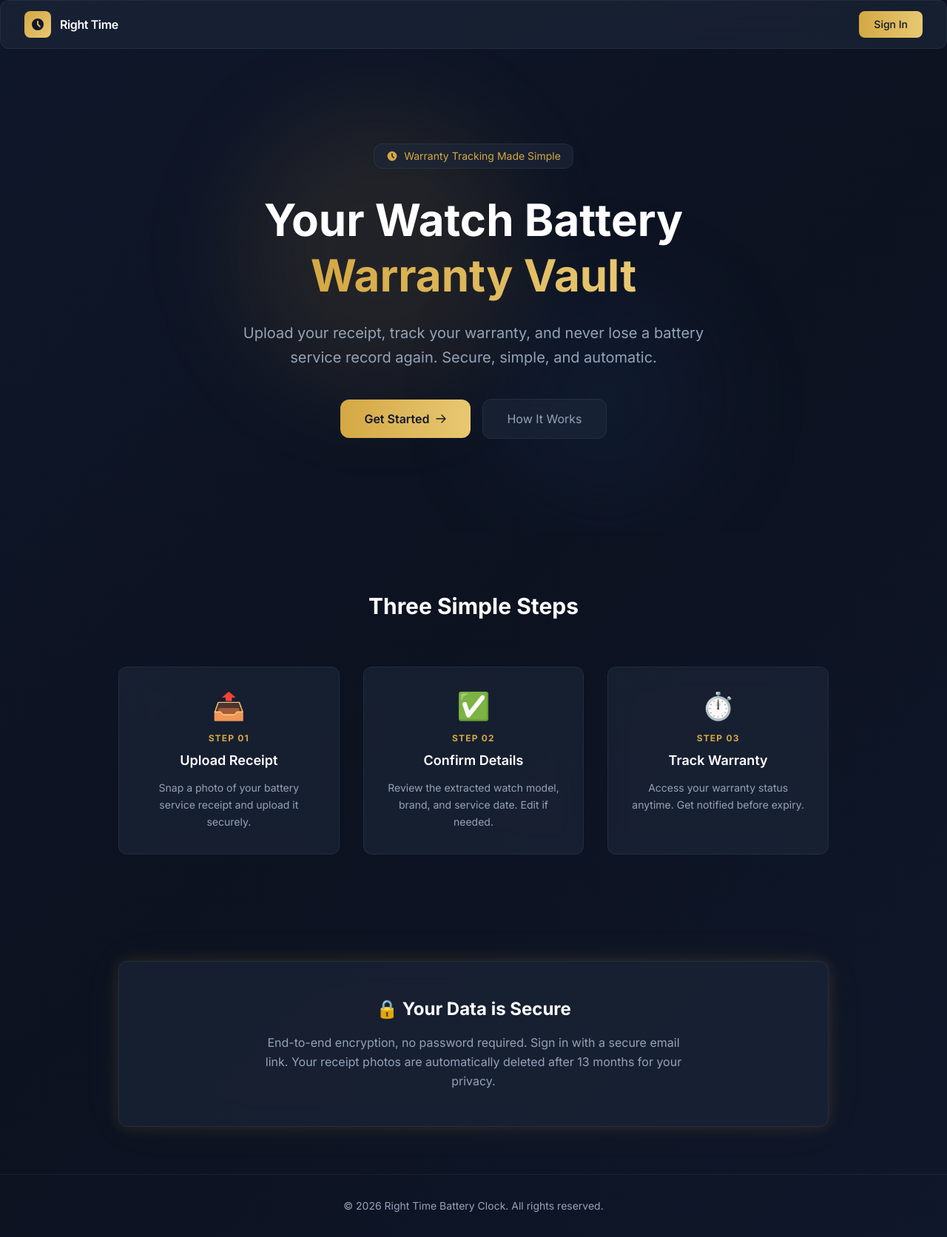
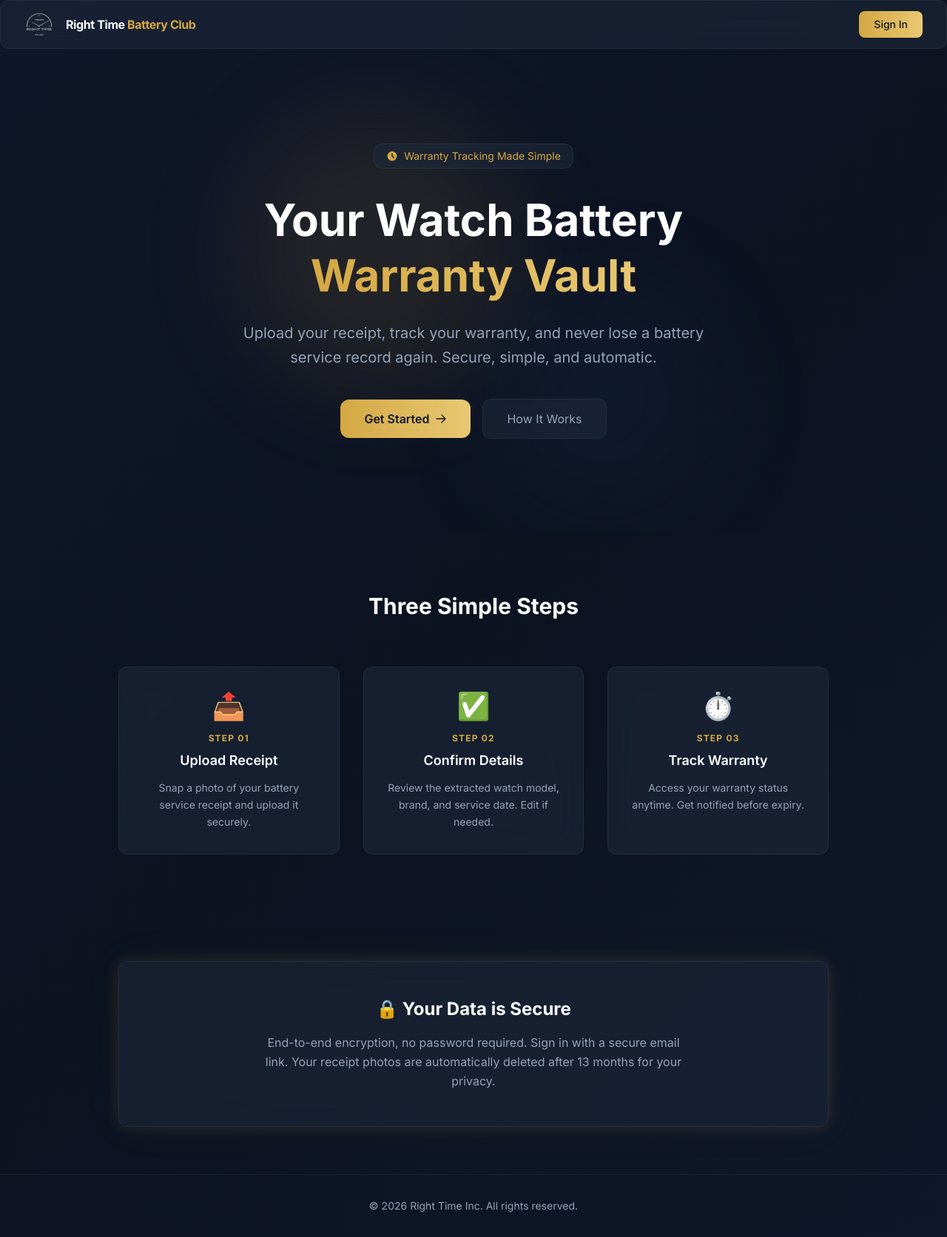
Before and after one commit to WestsideUnion/Right-Time-Battery-Club, a Next.js app: page / in a window 1280 px wide. Shown: the whole page at 74% size. Built offline with nearby package versions, Linux system fonts and the light colour scheme; no server answers.

Commit message:
feat: update branding with a new logo and "Battery Club" text across the application.

```diff
--- a/src/app/layout.tsx
+++ b/src/app/layout.tsx
@@ -8,7 +8,7 @@ const inter = Inter({
 });
 
 export const metadata: Metadata = {
-  title: 'Right Time Battery Clock — Warranty Tracker',
+  title: 'Right Time — Battery Club',
   description:
     'Secure digital receipt vault and warranty tracker for watch battery services. Upload your receipt, track your warranty.',
 };
--- a/src/app/login/page.tsx
+++ b/src/app/login/page.tsx
@@ -42,11 +42,15 @@ function LoginForm() {
         <div className="relative w-full max-w-md">
             <div className="glass p-8 sm:p-10 glow-gold animate-fade-in">
                 {/* Logo */}
-                <div className="flex justify-center mb-8">
-                    <div className="w-14 h-14 rounded-2xl bg-gradient-to-br from-[var(--brand-gold)] to-[var(--brand-gold-light)] flex items-center justify-center">
-                        <svg className="w-8 h-8 text-[var(--brand-navy)]" fill="currentColor" viewBox="0 0 20 20">
-                            <path fillRule="evenodd" d="M10 18a8 8 0 100-16 8 8 0 000 16zm1-12a1 1 0 10-2 0v4a1 1 0 00.293.707l2.828 2.829a1 1 0 101.415-1.415L11 9.586V6z" clipRule="evenodd" />
-                        </svg>
+                <div className="flex items-center justify-center gap-4 mb-8 text-center">
+                    <img
+                        src="/logo.png"
+                        alt="Right Time"
+                        className="h-16 w-auto invert brightness-200"
+                    />
+                    <div className="text-left">
+                        <h2 className="text-2xl font-bold text-white leading-none">Right Time</h2>
+                        <h3 className="text-lg font-semibold text-[var(--brand-gold)] leading-none mt-1">Battery Club</h3>
                     </div>
                 </div>
 
--- a/src/app/page.tsx
+++ b/src/app/page.tsx
@@ -105,7 +105,7 @@ export default function Home() {
         {/* Footer */}
         <footer className="border-t border-white/5 py-8">
           <div className="max-w-5xl mx-auto px-4 text-center text-sm text-[var(--brand-slate)]">
-            © {new Date().getFullYear()} Right Time Battery Clock. All rights reserved.
+            © {new Date().getFullYear()} Right Time Inc. All rights reserved.
           </div>
         </footer>
       </main>
--- a/src/components/layout/Header.tsx
+++ b/src/components/layout/Header.tsx
@@ -30,14 +30,14 @@ export default function Header() {
             <div className="max-w-7xl mx-auto px-4 sm:px-6 lg:px-8">
                 <div className="flex items-center justify-between h-16">
                     {/* Logo */}
-                    <Link href="/" className="flex items-center gap-3 group">
-                        <div className="w-9 h-9 rounded-lg bg-gradient-to-br from-[var(--brand-gold)] to-[var(--brand-gold-light)] flex items-center justify-center transition-transform group-hover:scale-105">
-                            <svg className="w-5 h-5 text-[var(--brand-navy)]" fill="currentColor" viewBox="0 0 20 20">
-                                <path fillRule="evenodd" d="M10 18a8 8 0 100-16 8 8 0 000 16zm1-12a1 1 0 10-2 0v4a1 1 0 00.293.707l2.828 2.829a1 1 0 101.415-1.415L11 9.586V6z" clipRule="evenodd" />
-                            </svg>
-                        </div>
-                        <span className="font-semibold text-white tracking-tight hidden sm:block">
-                            Right Time
+                    <Link href="/" className="flex items-center gap-4 group">
+                        <img
+                            src="/logo.png"
+                            alt="Right Time"
+                            className="h-10 w-auto invert brightness-200 transition-transform group-hover:scale-105"
+                        />
+                        <span className="font-bold text-white tracking-tight hidden sm:block">
+                            Right Time <span className="text-[var(--brand-gold)]">Battery Club</span>
                         </span>
                     </Link>
 
@@ -48,8 +48,8 @@ export default function Header() {
                                 <Link
                                     href="/dashboard"
                                     className={`px-4 py-2 text-sm rounded-lg transition-all duration-200 ${pathname.startsWith('/dashboard')
-                                            ? 'bg-white/10 text-white'
-                                            : 'text-[var(--brand-slate)] hover:text-white hover:bg-white/5'
+                                        ? 'bg-white/10 text-white'
+                                        : 'text-[var(--brand-slate)] hover:text-white hover:bg-white/5'
                                         }`}
                                 >
                                     Dashboard
@@ -57,8 +57,8 @@ export default function Header() {
                                 <Link
                                     href="/admin"
                                     className={`px-4 py-2 text-sm rounded-lg transition-all duration-200 ${isAdmin
-                                            ? 'bg-white/10 text-white'
-                                            : 'text-[var(--brand-slate)] hover:text-white hover:bg-white/5'
+                                        ? 'bg-white/10 text-white'
+                                        : 'text-[var(--brand-slate)] hover:text-white hover:bg-white/5'
                                         }`}
                                 >
                                     Admin
```
Also changed, not shown: public/logo.png (added).
